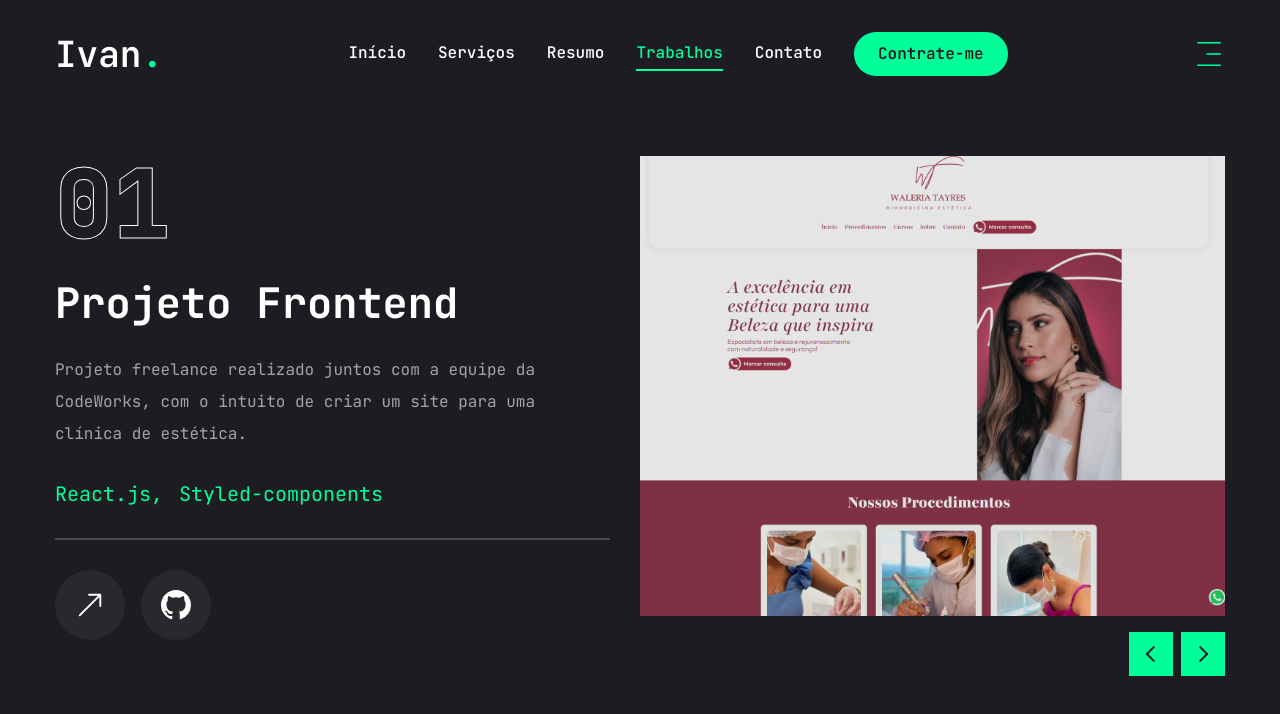
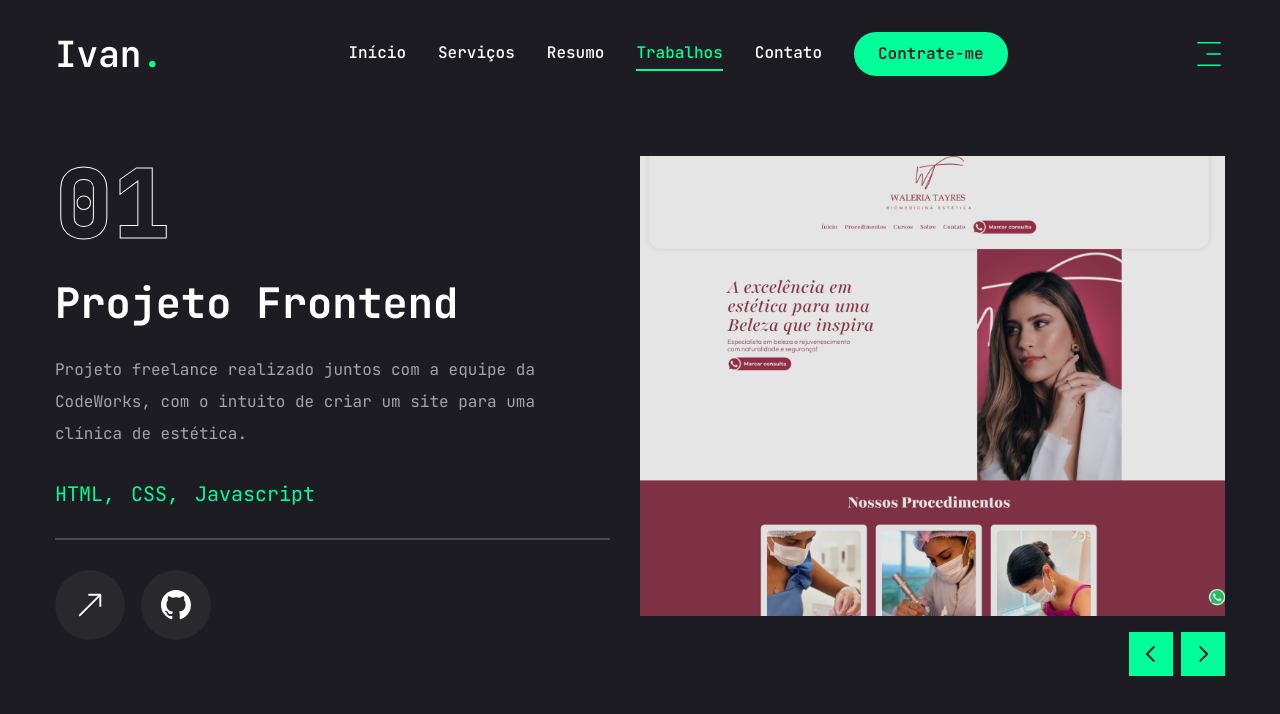
Before and after one commit to ivanizidoro/ivan-portfolio, a Next.js app: page /work in a window 1280 px wide. Shown: the top 714 px of the page. Built offline with nearby package versions, Linux system fonts and the light colour scheme; grey boxes are pictures that could not be loaded.

Commit message:
adicionado-projetos

```diff
--- a/app/work/page.jsx
+++ b/app/work/page.jsx
@@ -26,7 +26,7 @@ const projects = [
     title: "Project 1",
     description:
       "Projeto freelance realizado juntos com a equipe da CodeWorks, com o intuito de criar um site para uma clínica de estética.",
-    stack: [{ name: "React.js" }, { name: "Styled-components" }],
+    stack: [{ name: "HTML" }, { name: "CSS" }, { name: "Javascript" }],
     image: "/assets/work/portfolio-1.png",
     live: "https://waleriatayres.com.br/",
     gitgub: "https://github.com/CodeWorks-BR/Elayane-Estetica",
@@ -36,11 +36,15 @@ const projects = [
     category: "frontend",
     title: "Project 2",
     description:
-      "Nesse projeto foi criando com intuito de replicar o site de Filmes, foram utilizado REACT, e estou trabalhando no Back-end do mesmo, para ficar de forma mais dinâmica.",
-    stack: [{ name: "React.js" }, { name: "Styled-components" }],
-    image: "/assets/work/portfolio-2.png",
-    live: "https://filmes-ivan.netlify.app/",
-    gitgub: "https://github.com/ivanizidoro/movie-app",
+      "O site da NetVIP Telecom é uma plataforma moderna desenvolvida com React.js, utilizando Styled-Components para estilização e React Router DOM para a navegação entre páginas.",
+    stack: [
+      { name: "React.js" },
+      { name: "Styled-components" },
+      { name: "React Router Dom" },
+    ],
+    image: "/assets/work/netviptelecom.png",
+    live: "https://www.netviptelecom.com.br/",
+    gitgub: "https://github.com/ivanizidoro/netvip-telecom-2.0",
   },
   {
     num: "03",
```
Also changed, not shown: public/assets/work/netviptelecom.png (added).
